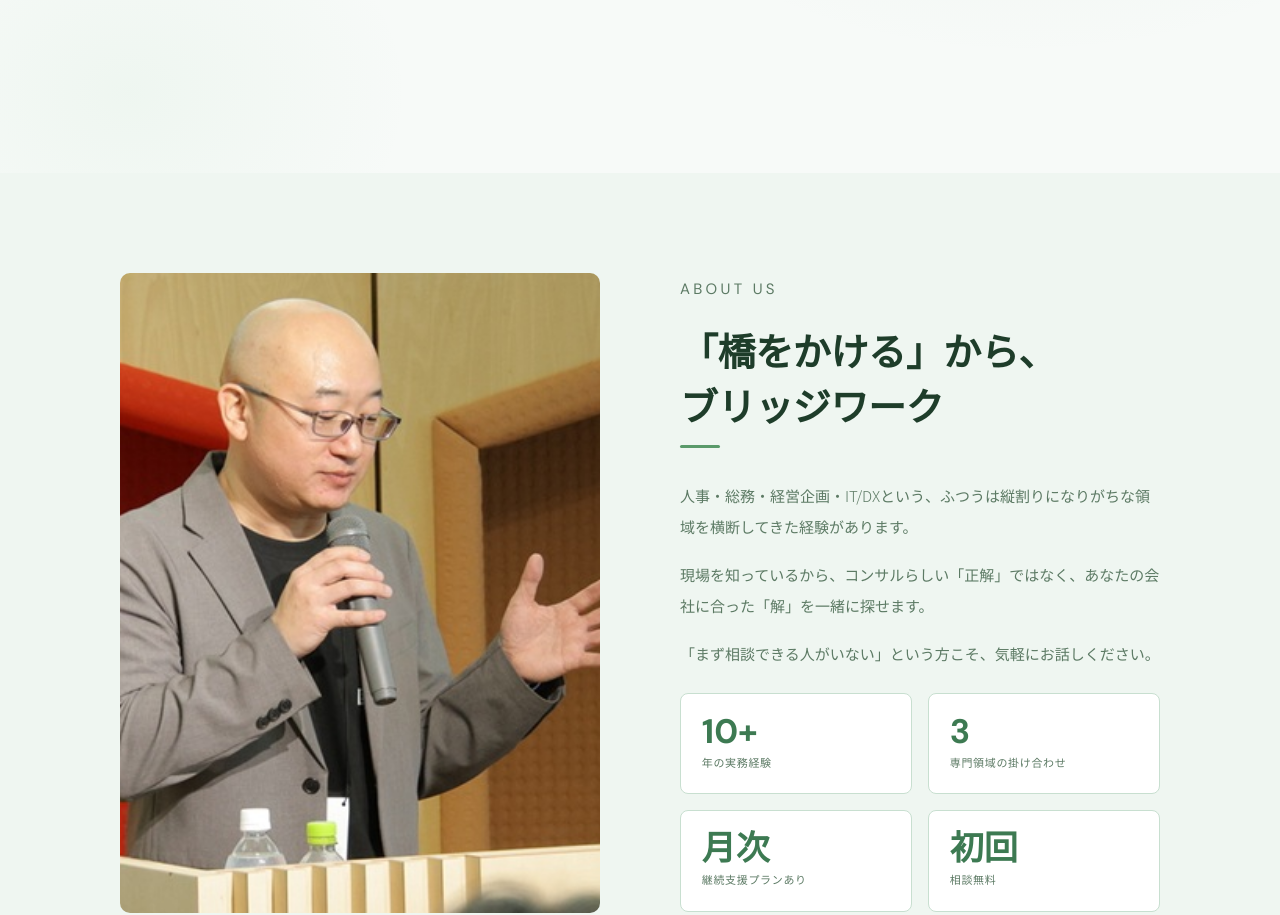
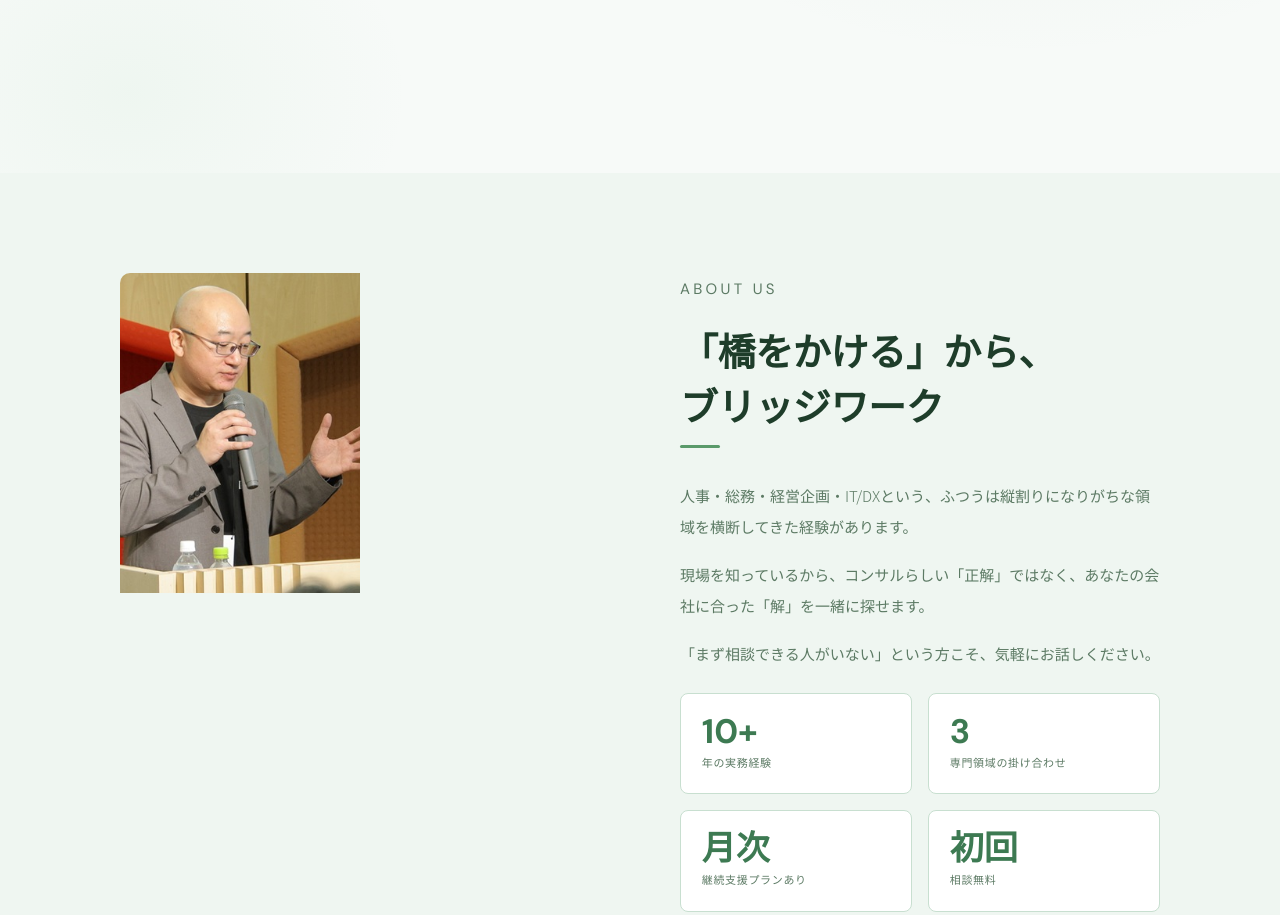
Before and after one commit to hr-fr84/bridgework.jp, a plain HTML site: page index.html in a window 1280 px wide. Shown: the part 627-1542 px from the top of the page. Drawn offline with Linux system fonts and the light colour scheme.

Commit message:
Update index.html

```diff
--- a/index.html
+++ b/index.html
@@ -197,7 +197,7 @@
   @media (max-width: 768px) { .about-inner { grid-template-columns: 1fr; gap: 3rem; } }
   .about-photo { border-radius: 10px; overflow: hidden; aspect-ratio: 3/4; order: -1; }
   @media (max-width: 768px) { .about-photo { order: 0; aspect-ratio: 4/3; } }
-  .about-photo img { width: 100%; height: 100%; object-fit: cover; display: block; }
+  .about-photo img { width: 50%; height: 50%; object-fit: cover; display: block; }
   .about-text p { color: var(--muted); line-height: 2.1; margin-bottom: 1rem; font-size: 15px; font-weight: 300; }
   .about-stats { display: grid; grid-template-columns: 1fr 1fr; gap: 1rem; margin-top: 1.5rem; }
   .stat-card {
```
